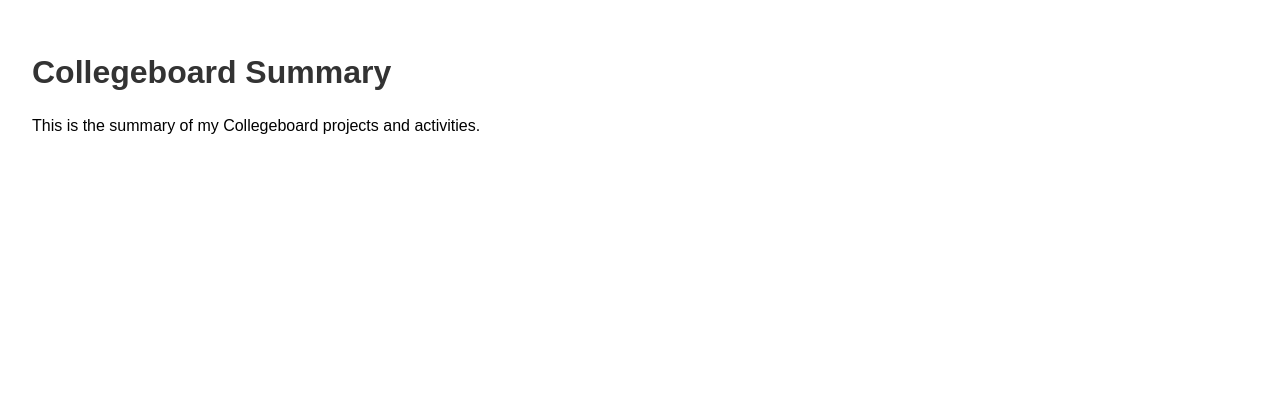
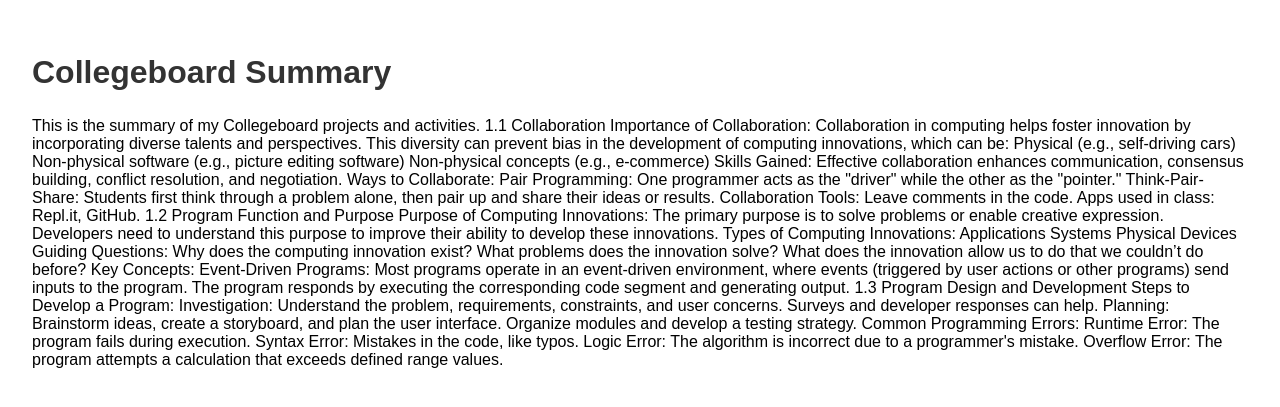
Before and after one commit to Alpergin-hisar/Alphisar.github.io, a plain HTML site: page index.html in a window 1280 px wide. Shown: the part 3811-4218 px from the top of the page. Drawn offline with Linux system fonts and the light colour scheme.

Commit message:
Update index.html

```diff
--- a/index.html
+++ b/index.html
@@ -106,13 +106,56 @@
   <!-- Projects Section -->
   <section id="projects">
     <h2>Projects</h2>
-    <p>Here are some of the projects I have worked on...</p>
+    <p>Here is a link to my scratch codes https://github.com/Alpergin-hisar/playground-codlar-</p>
   </section>
 
   <!-- Collegeboard Section -->
   <section id="collegeboard">
     <h2>Collegeboard Summary</h2>
-    <p>This is the summary of my Collegeboard projects and activities.</p>
+    <p>This is the summary of my Collegeboard projects and activities. 1.1 Collaboration
+Importance of Collaboration: Collaboration in computing helps foster innovation by incorporating diverse talents and perspectives. This diversity can prevent bias in the development of computing innovations, which can be:
+
+Physical (e.g., self-driving cars)
+Non-physical software (e.g., picture editing software)
+Non-physical concepts (e.g., e-commerce)
+Skills Gained: Effective collaboration enhances communication, consensus building, conflict resolution, and negotiation.
+
+Ways to Collaborate:
+
+Pair Programming: One programmer acts as the "driver" while the other as the "pointer."
+Think-Pair-Share: Students first think through a problem alone, then pair up and share their ideas or results.
+Collaboration Tools:
+
+Leave comments in the code.
+Apps used in class: Repl.it, GitHub.
+1.2 Program Function and Purpose
+Purpose of Computing Innovations: The primary purpose is to solve problems or enable creative expression. Developers need to understand this purpose to improve their ability to develop these innovations.
+
+Types of Computing Innovations:
+
+Applications
+Systems
+Physical Devices
+Guiding Questions:
+
+Why does the computing innovation exist?
+What problems does the innovation solve?
+What does the innovation allow us to do that we couldn’t do before?
+Key Concepts:
+
+Event-Driven Programs: Most programs operate in an event-driven environment, where events (triggered by user actions or other programs) send inputs to the program. The program responds by executing the corresponding code segment and generating output.
+1.3 Program Design and Development
+Steps to Develop a Program:
+
+Investigation: Understand the problem, requirements, constraints, and user concerns. Surveys and developer responses can help.
+Planning: Brainstorm ideas, create a storyboard, and plan the user interface. Organize modules and develop a testing strategy.
+Common Programming Errors:
+
+Runtime Error: The program fails during execution.
+Syntax Error: Mistakes in the code, like typos.
+Logic Error: The algorithm is incorrect due to a programmer's mistake.
+Overflow Error: The program attempts a calculation that exceeds defined range values.
+</p>
   </section>
 
 </body>
```
